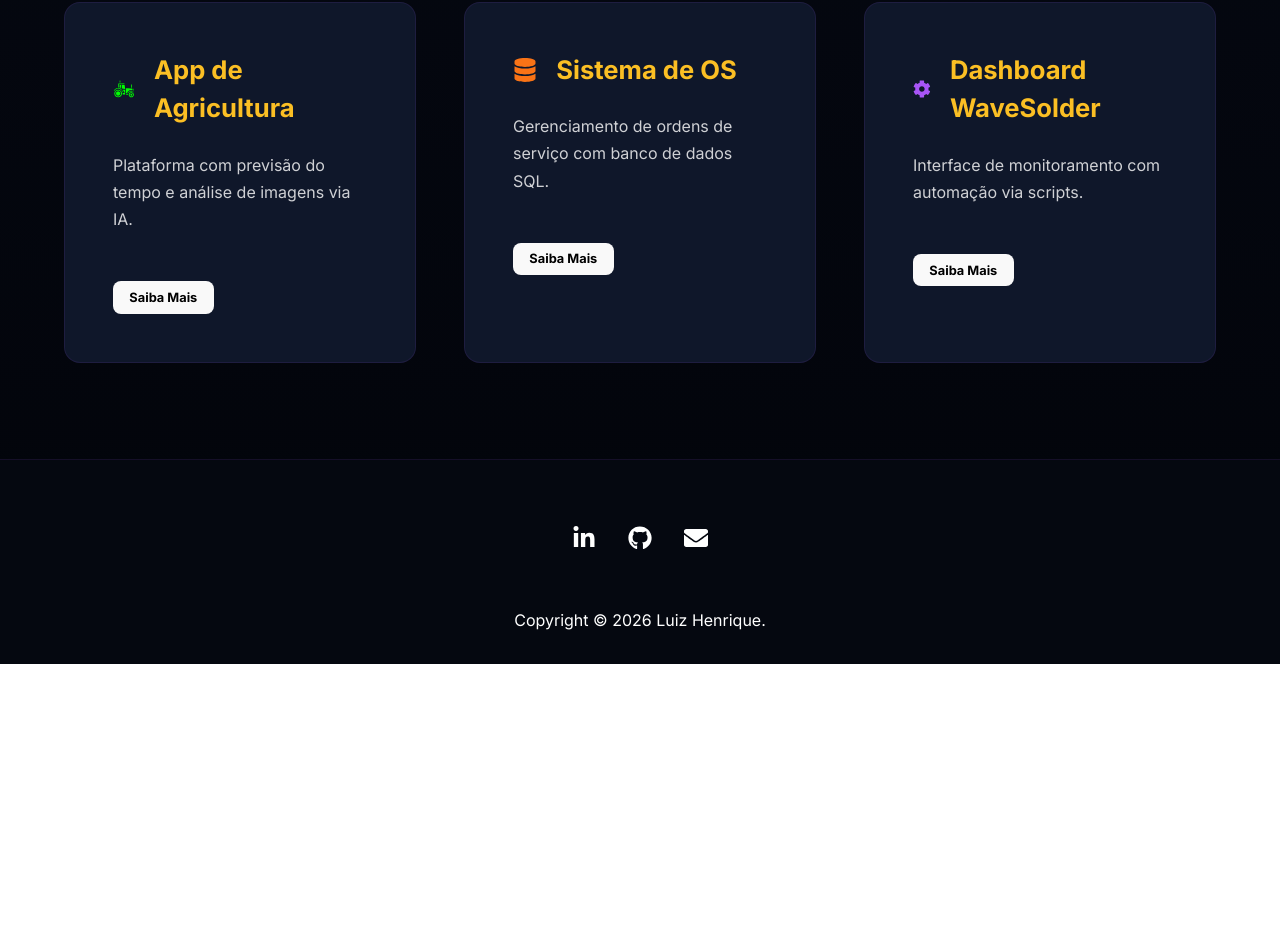
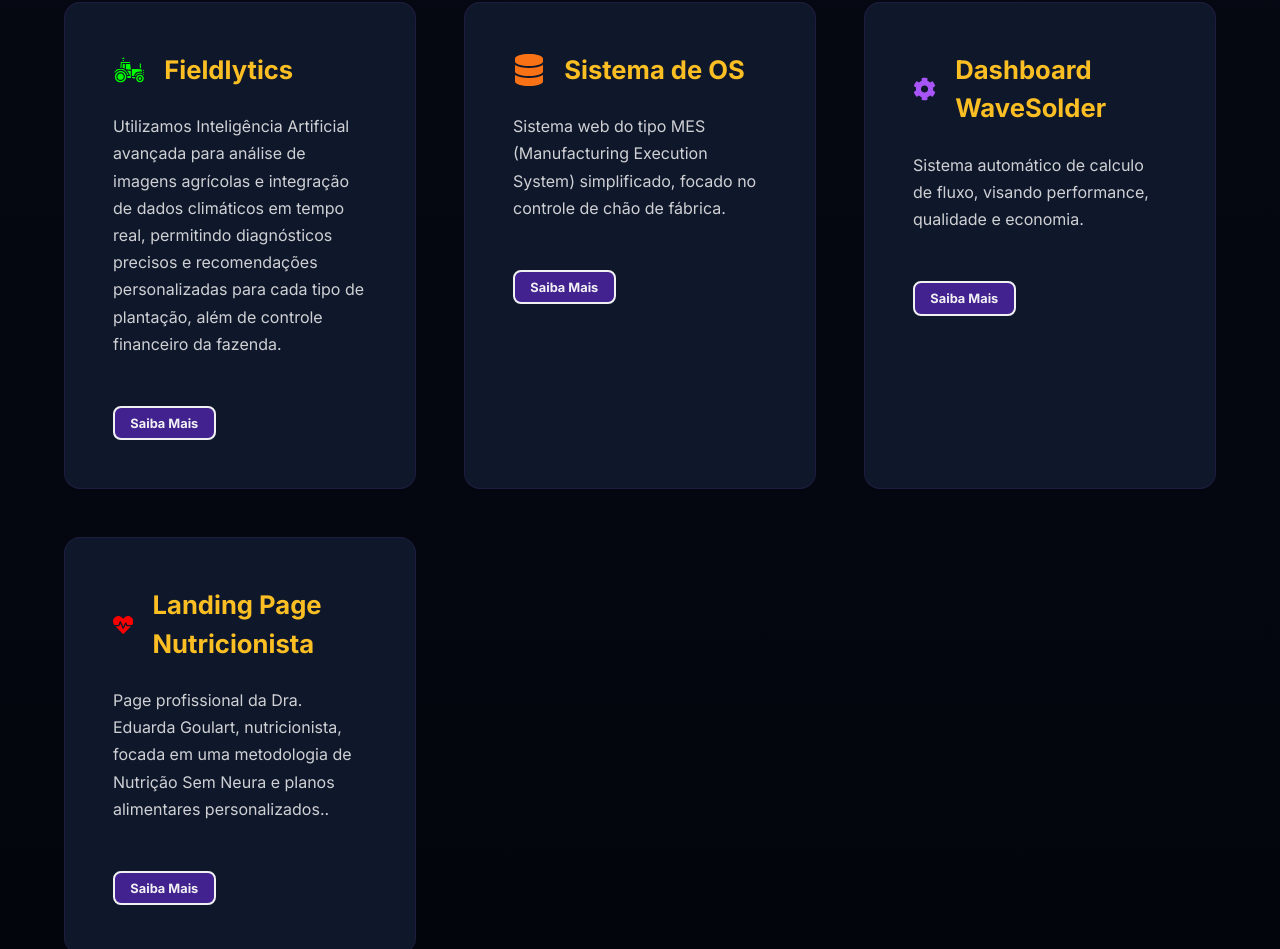
Before and after one commit to luizteixeirasantos/meu-portfolio, a React (Vite) app: page / in a window 1280 px wide. Shown: the part 1851-2800 px from the top of the page. Before the commit the page ends 2515 px from the top, so only its background shows below. Built offline with nearby package versions, Linux system fonts and the light colour scheme.

Commit message:
projeto adicionado e descrições modificadas.

```diff
--- a/src/App.css
+++ b/src/App.css
@@ -326,6 +326,16 @@
   margin-bottom: 2rem;
 }
 
+.project-card button {
+  color: #f1f1f4 !important;
+  font-weight: bold !important;
+  border: 2px solid #f1f1f4;
+  background-color: #42228f;
+}
+
+.modal-description {
+  white-space: pre-line;
+}
 .tech-stack {
   display: flex;
   gap: 0.6rem;
--- a/src/App.jsx
+++ b/src/App.jsx
@@ -1,16 +1,17 @@
-import { motion, AnimatePresence } from "framer-motion";
+import { AnimatePresence, motion } from "framer-motion";
 import { useState } from "react";
 import {
   FaBars,
   FaCog,
   FaDatabase,
   FaEnvelope,
+  FaExternalLinkAlt,
   FaGithub,
+  FaHeartbeat,
   FaInstagram,
   FaLinkedinIn,
   FaTimes,
   FaWhatsapp,
-  FaExternalLinkAlt,
 } from "react-icons/fa";
 import { GiFarmTractor } from "react-icons/gi";
 import "./App.css";
@@ -41,36 +42,64 @@
 const meusProjetos = [
   {
     id: 1,
-    icone: <GiFarmTractor style={{ fontSize: "1.5rem", fill: "#00ff00" }} />,
-    titulo: "App de Agricultura",
-    descricao: "Plataforma com previsão do tempo e análise de imagens via IA.",
-    detalhes:
-      "Este projeto utiliza modelos de Inteligência Artificial em Python para realizar diagnósticos de doenças em plantas através de fotos. No frontend, o React garante uma interface ágil e responsiva para o produtor rural.",
+    icone: <GiFarmTractor style={{ fontSize: "2rem", fill: "#00ff00" }} />,
+    titulo: "Fieldlytics",
+    descricao:
+      "Utilizamos Inteligência Artificial avançada para análise de imagens agrícolas e integração de dados climáticos em tempo real, permitindo diagnósticos precisos e recomendações personalizadas para cada tipo de plantação, além de controle financeiro da fazenda.",
+    detalhes: `Fieldlytics é uma plataforma SaaS (Software as a Service) voltada para o agronegócio, que utiliza Inteligência Artificial e dados climáticos em tempo real para auxiliar produtores rurais na tomada de decisões mais inteligentes, sustentáveis e produtivas.
+
+      O objetivo do projeto é revolucionar a agricultura por meio da tecnologia, tornando soluções avançadas acessíveis tanto para pequenos produtores quanto para grandes fazendas.`,
     tecnologias: ["React", "Node.js", "Python"],
     github: "https://github.com/luizteixeirasantos/meu-portfolio",
-    live: "https://meu-portfolio-six-self.vercel.app/",
+    live: null,
   },
   {
     id: 2,
-    icone: <FaDatabase style={{ fontSize: "1.5rem", fill: "#f97316" }} />,
+    icone: <FaDatabase style={{ fontSize: "2rem", fill: "#f97316" }} />,
     titulo: "Sistema de OS",
-    descricao: "Gerenciamento de ordens de serviço com banco de dados SQL.",
-    detalhes:
-      "Um sistema completo para controle de manutenção e serviços, utilizando MySQL para persistência de dados e Node.js no backend para regras de negócio complexas.",
+    descricao:
+      "Sistema web do tipo MES (Manufacturing Execution System) simplificado, focado no controle de chão de fábrica.",
+    detalhes: `Este projeto é um sistema web do tipo MES (Manufacturing Execution System) simplificado, focado no controle de chão de fábrica. Ele integra três setores principais em tempo real:
+
+    Produção (Operador): Registra início/fim de lotes, apontamento de produção hora-a-hora, paradas de máquina e solicita materiais.
+
+    Almoxarifado: Recebe pedidos de materiais em tempo real (via WebSocket) e gerencia o atendimento.
+
+    Administração: Gerencia usuários, permissões, catálogos e visualiza relatórios históricos de chamados e produção.`,
     tecnologias: ["MySQL", "Node.js", "Backend"],
     github: "https://github.com/luizteixeirasantos/sistema_os.git",
     live: null,
   },
   {
     id: 3,
-    icone: <FaCog style={{ fontSize: "1.5rem", fill: "#a855f7" }} />,
+    icone: <FaCog style={{ fontSize: "2rem", fill: "#a855f7" }} />,
     titulo: "Dashboard WaveSolder",
-    descricao: "Interface de monitoramento com automação via scripts.",
-    detalhes:
-      "Interface desenvolvida para monitorar processos industriais, contando com automação via scripts .bat para inicialização rápida do ambiente.",
+    descricao: "Sistema automático de calculo de fluxo, visando performance, qualidade e economia.",
+    detalhes: `Sistema criado para automatizar o cálculo do fluxo ideal para placas de circuito impresso (PCI) em linhas de produção.
+
+    O sistema considera variáveis operacionais como:
+
+    - Tamanho da PCI
+    - Velocidade do transportador (conveyor)
+    - Especificações técnicas do fluxo
+
+`,
     tecnologias: ["JavaScript", "Automação", "CSS"],
     github: "https://github.com/luizteixeirasantos/DashboardWave.git",
     live: null,
+  },
+  {
+    id: 4,
+    icone: <FaHeartbeat style={{ fontSize: "2rem", fill: "#f80000" }} />,
+    titulo: "Landing Page Nutricionista",
+    descricao:
+      "Page profissional da Dra. Eduarda Goulart, nutricionista, focada em uma metodologia de Nutrição Sem Neura e planos alimentares personalizados..",
+    detalhes:
+      "O objetivo principal desta página é apresentar a metodologia da Dra. Eduarda Goulart, seus serviços de consulta e acompanhamento, e capturar agendamentos, principalmente via WhatsApp, transformando visitantes em clientes.",
+    tecnologias: ["JavaScript", "HTML", "CSS"],
+    github:
+      "https://github.com/luizteixeirasantos/landingPageNutricionista.git",
+    live: "https://luizteixeirasantos.github.io/landingPageNutricionista/",
   },
 ];
 
@@ -159,7 +188,7 @@
 
       {/* SEÇÃO DE SKILLS (CATEGORIZADA) */}
       <section className="skills-section" id="skills">
-        <h2 className="section-title text-center">MINHAS COMPETÊNCIAS</h2>
+        <h2 className="section-title text-center">SKILLS</h2>
 
         <div className="skills-category">
           <h3 className="skills-subtitle text-light-green">HARD SKILLS</h3>
@@ -202,7 +231,7 @@
 
       {/* SEÇÃO DE PROJETOS */}
       <section className="projects-section" id="projects">
-        <h2 className="section-title text-center">MEUS PROJETOS</h2>
+        <h2 className="section-title text-center">PROJECTS</h2>
         <div className="projects-grid">
           {meusProjetos.map((projeto, index) => (
             <motion.div
```
